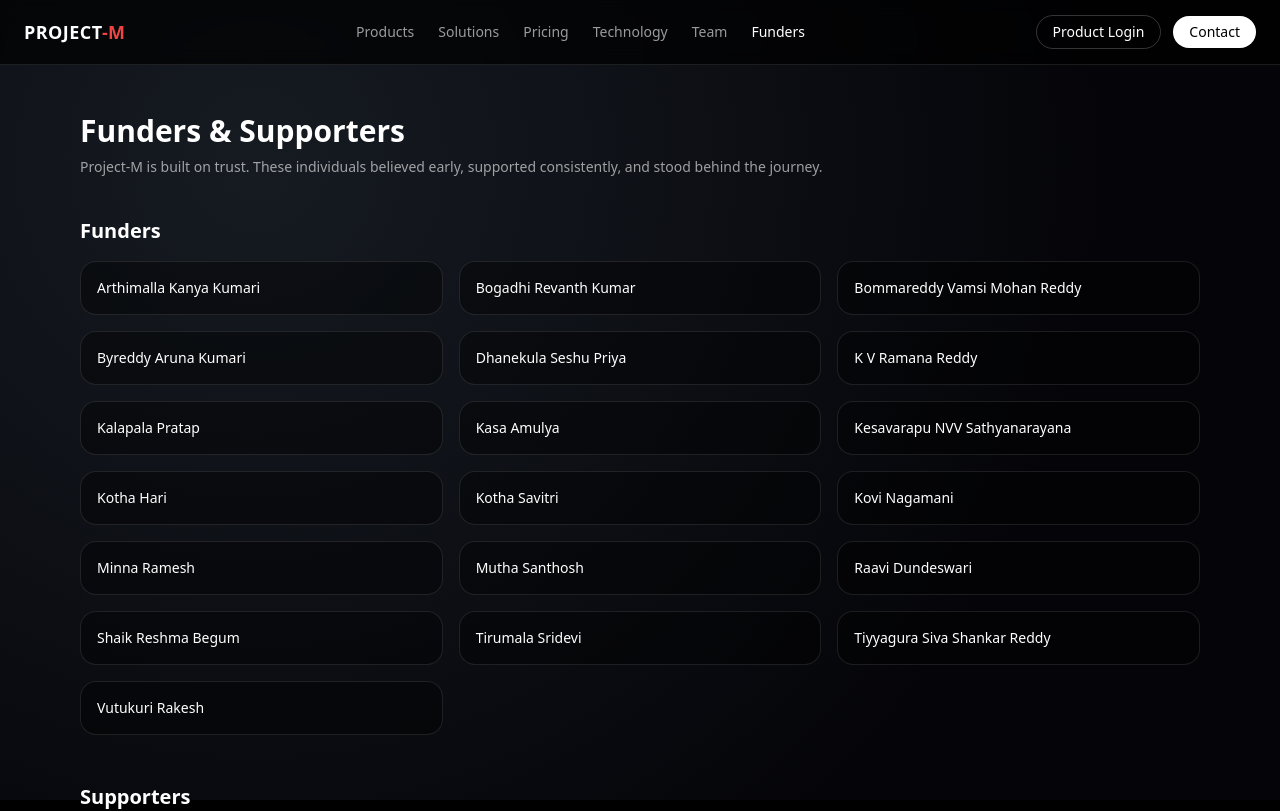
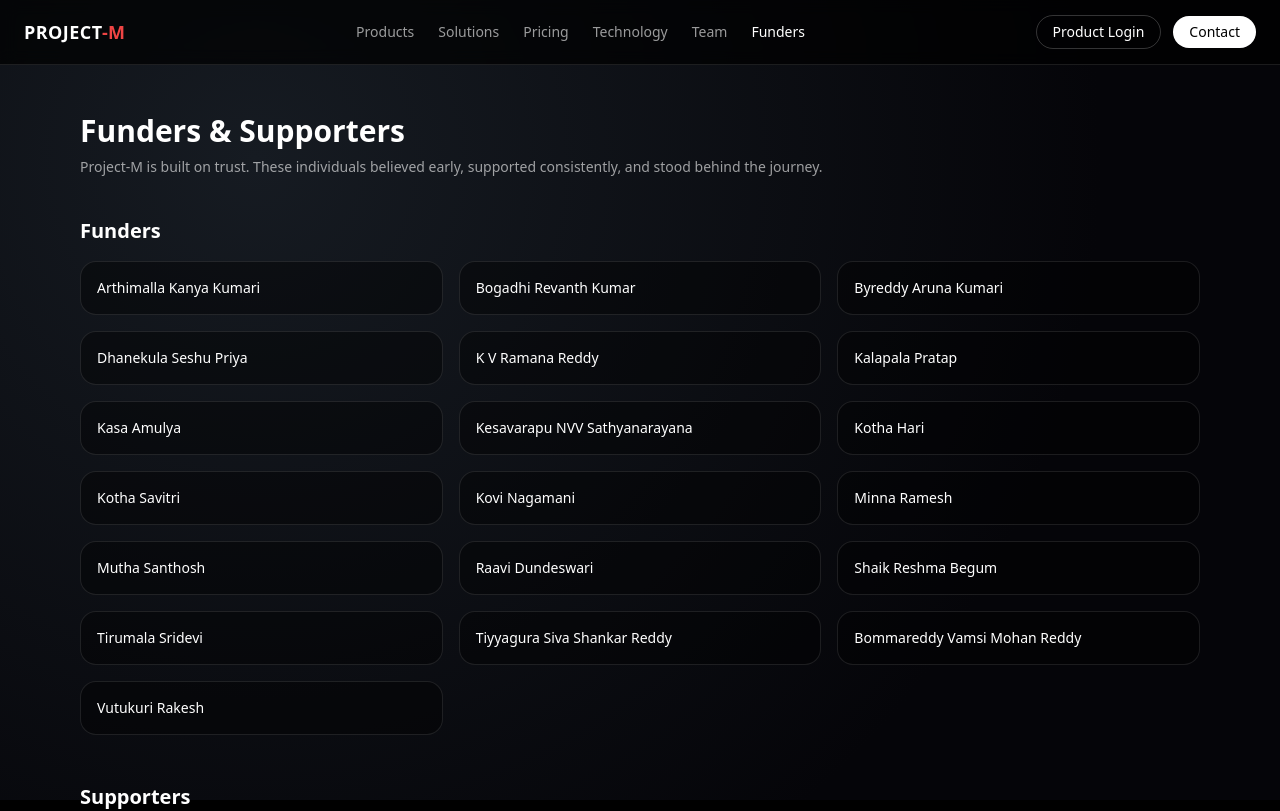
Before and after one commit to raghutujanakiram-jpg/project-m-mos-demo, a React (Vite) app: page /funders in a window 1280 px wide. Shown: the top 811 px of the page. Built offline with nearby package versions, Linux system fonts and the light colour scheme.

Commit message:
Update Funders.jsx

```diff
--- a/src/marketing/Funders.jsx
+++ b/src/marketing/Funders.jsx
@@ -3,7 +3,6 @@ import React from "react";
 const funders = [
   "Arthimalla Kanya Kumari",
   "Bogadhi Revanth Kumar",
-  "Bommareddy Vamsi Mohan Reddy",
   "Byreddy Aruna Kumari",
   "Dhanekula Seshu Priya",
   "K V Ramana Reddy",
@@ -19,6 +18,7 @@ const funders = [
   "Shaik Reshma Begum",
   "Tirumala Sridevi",
   "Tiyyagura Siva Shankar Reddy",
+   "Bommareddy Vamsi Mohan Reddy",
   "Vutukuri Rakesh",
 ];
 
```
